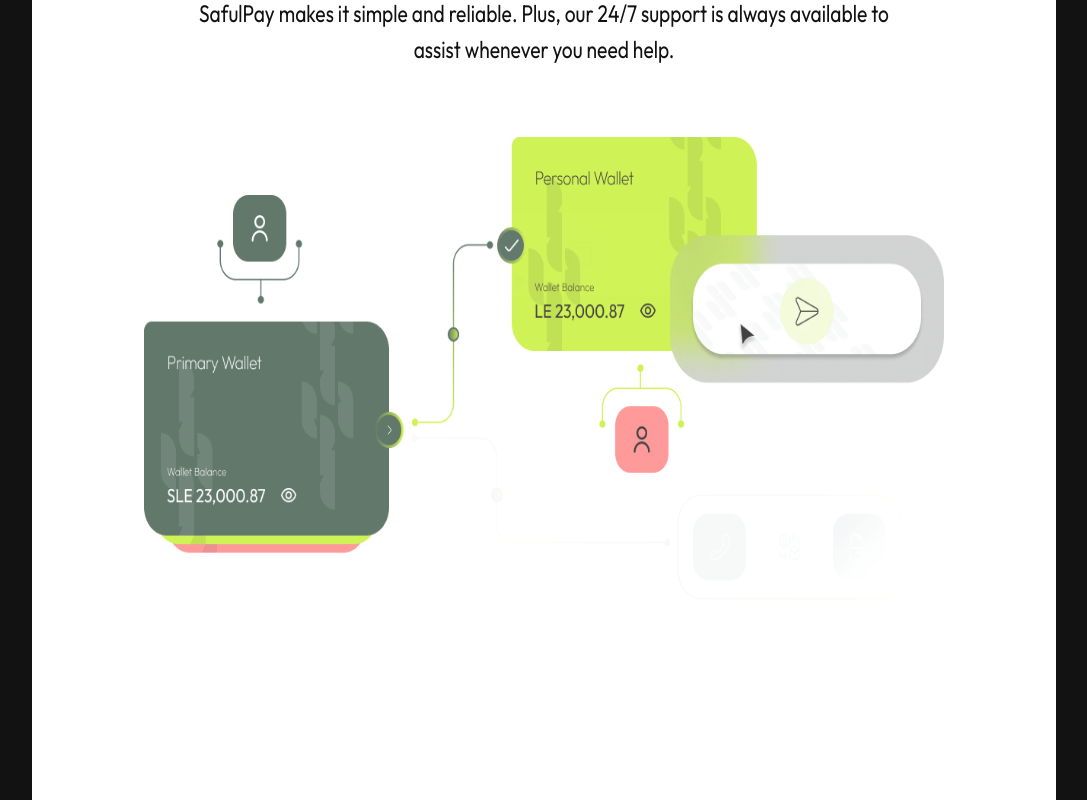
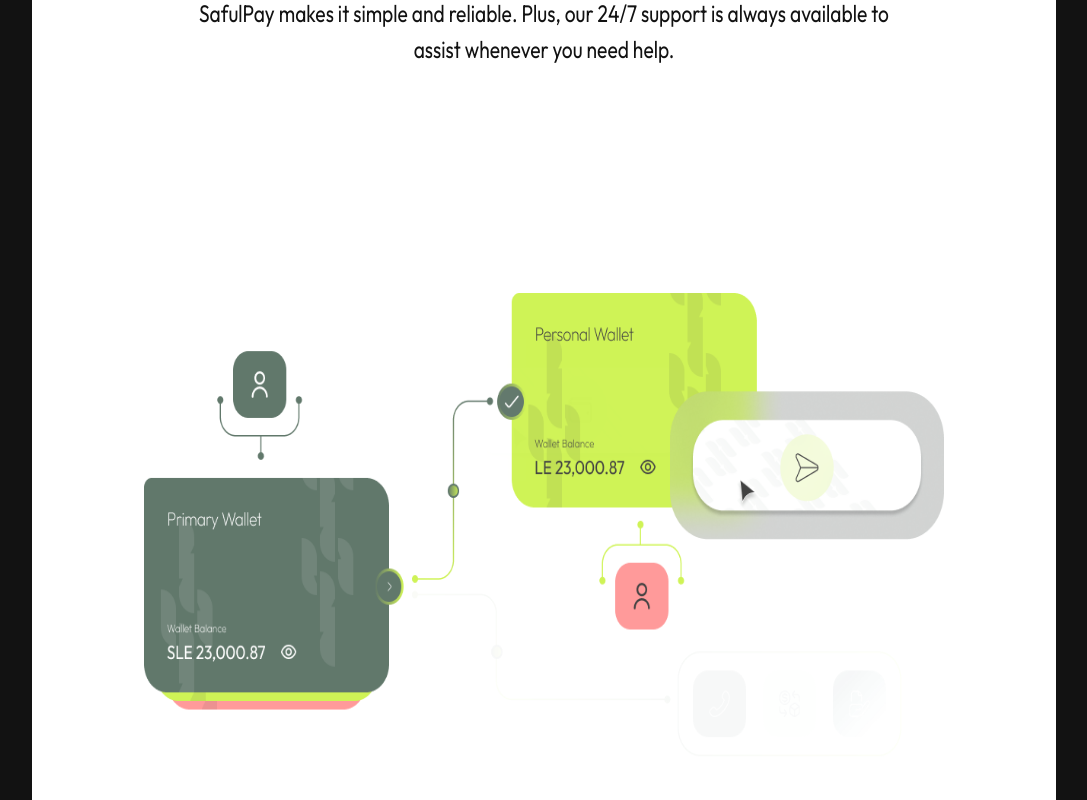
Before and after one commit to TECH-N-GOODWILL-LIMITED/SafulPay-Website-v2, a Next.js app: page / in a window 1280 px wide. Shown: the part 2300-3100 px from the top of the page, without its empty margins (96-1183 px from the left). Built offline with nearby package versions, Linux system fonts and the light colour scheme.

Commit message:
feat(features): swap static illustration for autoplay video with image fallback and reduced-motion guard

```diff
--- a/src/app/_components/Features.tsx
+++ b/src/app/_components/Features.tsx
@@ -1,7 +1,7 @@
 "use client";
 
 import Image from "next/image";
-import { useRef } from "react";
+import { useRef, useState, useEffect } from "react";
 import { featuresData } from "@/data/appContent";
 import { useHeaderAnimation } from "@/hooks/animations/useHeaderAnimation";
 import { useScaleFadeIn } from "@/hooks/animations/useScaleFadeIn";
@@ -12,6 +12,9 @@
 function Features() {
   const featuresTextRef = useRef<HTMLDivElement>(null);
   const IllustrationsRef = useRef<HTMLDivElement>(null);
+  const videoRef = useRef<HTMLVideoElement>(null);
+  const [videoReady, setVideoReady] = useState(false);
+  const [allowMotion, setAllowMotion] = useState(true);
   const { featuresText, featuresIllustration } = featuresData;
 
   useHeaderAnimation({ containerRef: featuresTextRef });
@@ -20,6 +23,15 @@
     containerRef: IllustrationsRef,
     targetSelector: ".feature-images",
   });
+
+  // Honor prefers-reduced-motion — keep the static image for these users
+  useEffect(() => {
+    const mq = window.matchMedia("(prefers-reduced-motion: reduce)");
+    setAllowMotion(!mq.matches);
+    const onChange = (e: MediaQueryListEvent) => setAllowMotion(!e.matches);
+    mq.addEventListener("change", onChange);
+    return () => mq.removeEventListener("change", onChange);
+  }, []);
 
   return (
     <section
@@ -49,15 +61,44 @@
         <KeyFeatures />
         <p className="p-2.5 mx-12.5">{featuresText[0]}</p>
       </div>
-      <Image
-        src={illustrationImage}
-        alt=""
-        role="presentation"
-        width={1000}
-        height={800}
-        className="max-w-[min(90vw,1000px)] max-md:hidden"
+      <div
+        className="relative w-full max-w-[min(90vw,1000px)] aspect-5/4 max-md:hidden bg-none!"
         aria-hidden="true"
-      />
+      >
+        <Image
+          src={illustrationImage}
+          alt=""
+          role="presentation"
+          fill
+          sizes="(max-width: 768px) 0px, 1000px"
+          priority
+          className={`object-contain transition-opacity duration-500 ${
+            allowMotion && videoReady ? "opacity-0" : "opacity-100"
+          }`}
+        />
+
+        {allowMotion && (
+          <video
+            ref={videoRef}
+            autoPlay
+            loop
+            muted
+            playsInline
+            preload="auto"
+            disablePictureInPicture
+            controlsList="nodownload nofullscreen noremoteplayback"
+            tabIndex={-1}
+            aria-hidden="true"
+            onCanPlay={() => setVideoReady(true)}
+            onContextMenu={(e) => e.preventDefault()}
+            className={`absolute inset-0 w-full h-full object-contain pointer-events-none transition-opacity duration-500 ${
+              videoReady ? "opacity-100" : "opacity-0"
+            }`}
+          >
+            <source src="/features_vid.mp4" type="video/mp4" />
+          </video>
+        )}
+      </div>
       <div
         ref={IllustrationsRef}
         className="max-w-90 p-7.5 hidden max-md:flex-center flex-col gap-2.5"
```
